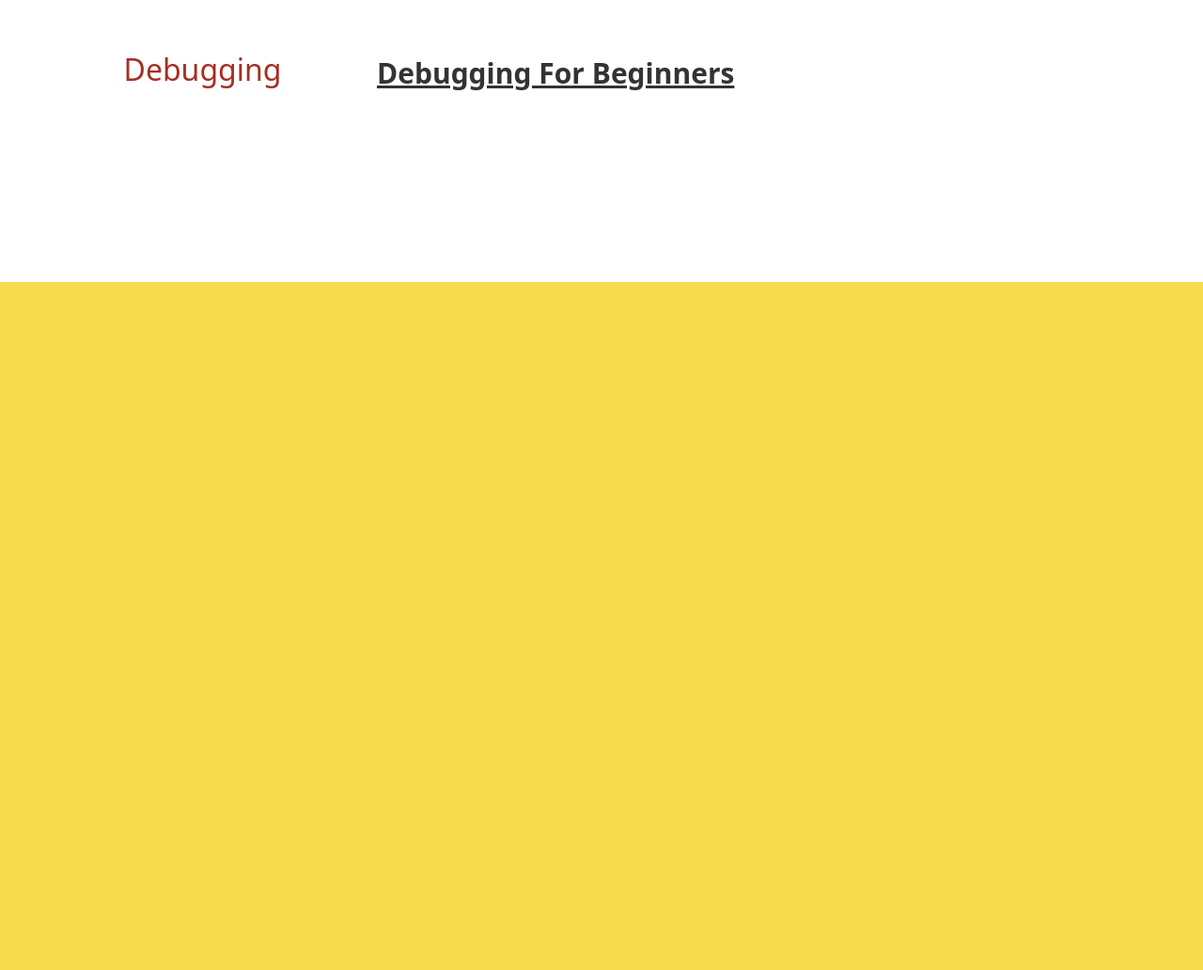
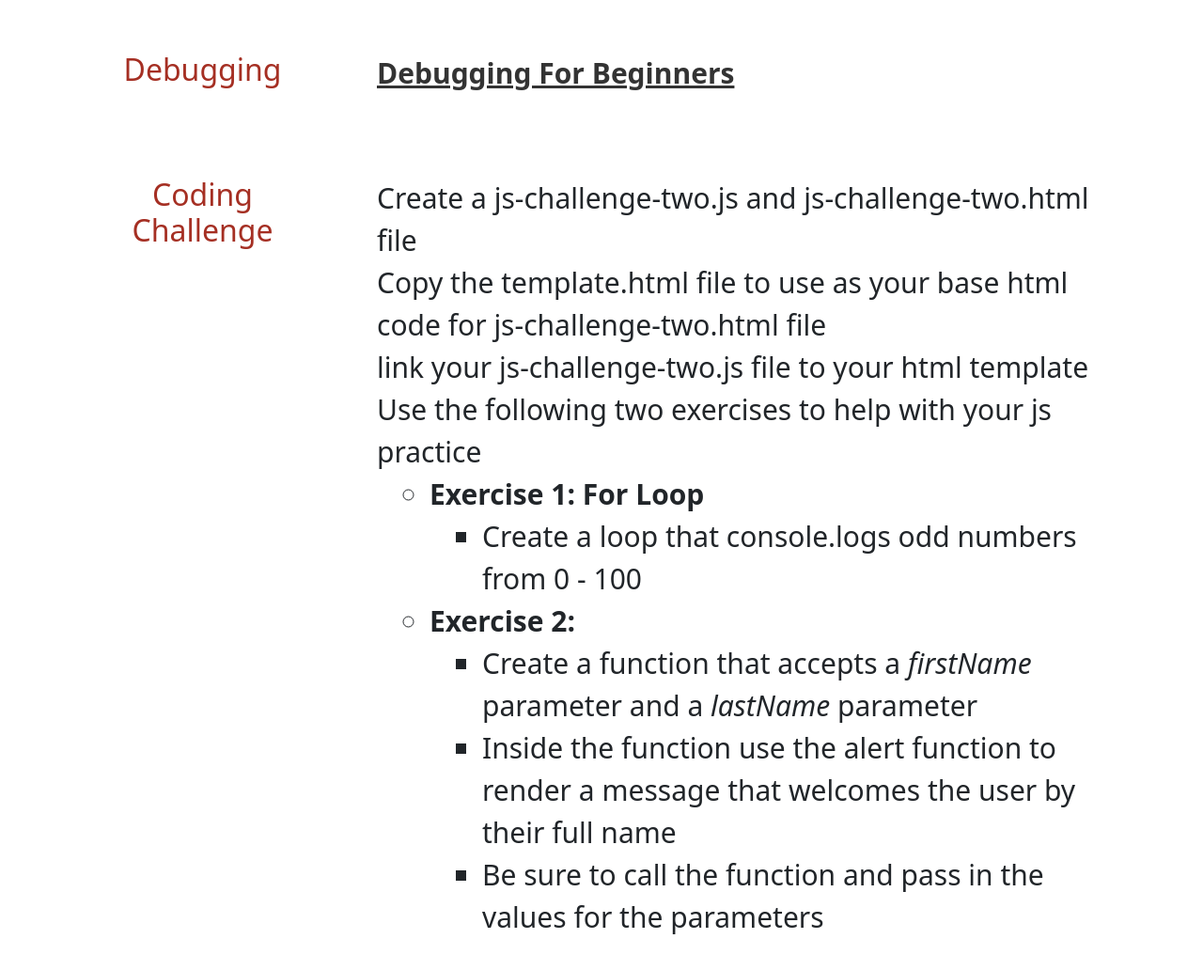
Before and after one commit to Alexg1021/bw-react-apprenticeship, a plain HTML site: page js-two.html in a window 1280 px wide. Shown: the part 1921-2953 px from the top of the page at 94% size. Before the commit the page ends 2221 px from the top, so only its background shows below. Drawn offline with nearby package versions, Linux system fonts and the light colour scheme.

Commit message:
coding challenge

```diff
--- a/js-two.html
+++ b/js-two.html
@@ -134,6 +134,32 @@
           </main>
       </div>
 
+      <div class="row section">
+        <aside class="col">
+          <h2>Coding Challenge</h2>
+        </aside>
+        <main class="col-9">
+          <ul class="points">
+            <li>Create a js-challenge-two.js and js-challenge-two.html file</li>
+            <li>Copy the template.html file to use as your base html code for js-challenge-two.html file</li>
+            <li>link your js-challenge-two.js file to your html template</li>
+            <li>Use the following two exercises to help with your js practice</li>
+            <ul class="nested-points">
+              <li><strong>Exercise 1: For Loop </strong></li>
+              <ul class="nested-points">
+                <li>Create a loop that console.logs odd numbers from 0 - 100</li>
+              </ul>
+              <li><strong>Exercise 2: </strong></li>
+              <ul class="nested-points">
+                <li>Create a function that accepts a <em>firstName</em> parameter and a <em>lastName</em> parameter</li>
+                <li>Inside the function use the alert function to render a message that welcomes the user by their full name</li>
+                <li>Be sure to call the function and pass in the values for the parameters</li>
+              </ul>
+            </ul>
+          </ul>
+        </main>
+      </div>
+
 
   </div>
 
```
